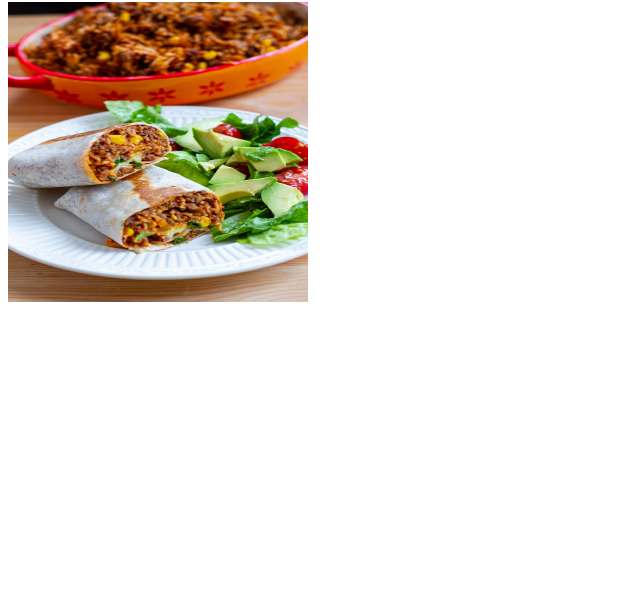
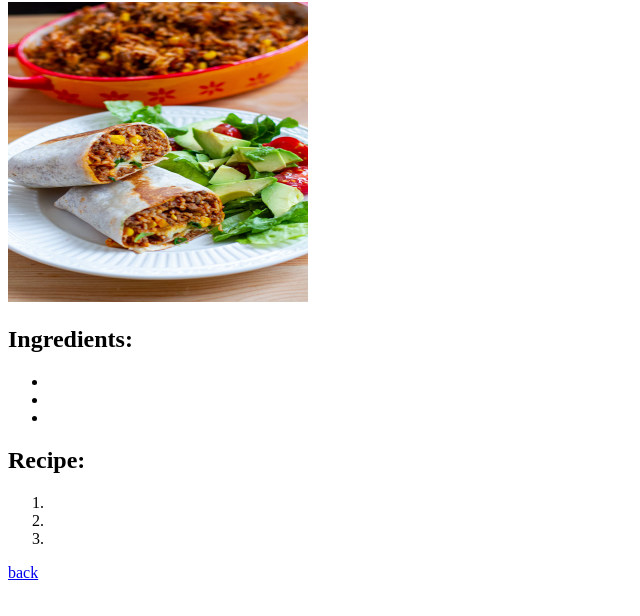
Before and after one commit to PlasmaZen/recipes.github.io, a plain HTML site: page recipes/beefburrito.html in a window 1280 px wide. Shown: the part 78-694 px from the top of the page, without its empty margins (0-640 px from the left). Drawn offline with Linux system fonts and the light colour scheme.

Commit message:
updated index.html

```diff
--- a/recipes/beefburrito.html
+++ b/recipes/beefburrito.html
@@ -6,5 +6,19 @@
     <body>
         <h1>beef burrito recipe</h1>
         <img src="../assets/beefburrito.png" alt="a picture of a beef burrito" width="300" height="300">
+        <!-- put recipe here -->
+        <h2>Ingredients:</h2>
+        <ul>
+            <li> </li>
+            <li> </li>
+            <li> </li>
+        </ul>
+        <h2>Recipe:</h2>
+        <ol>
+            <li> </li>
+            <li> </li>
+            <li> </li>
+        </ol>
+        <a href="../index.html">back</a>
     </body>
 </html>
```
Also changed, not shown: index.html (+6 -3 lines), recipes/curry.html (+14 -0 lines), recipes/friedcalamari.html (+14 -0 lines).
